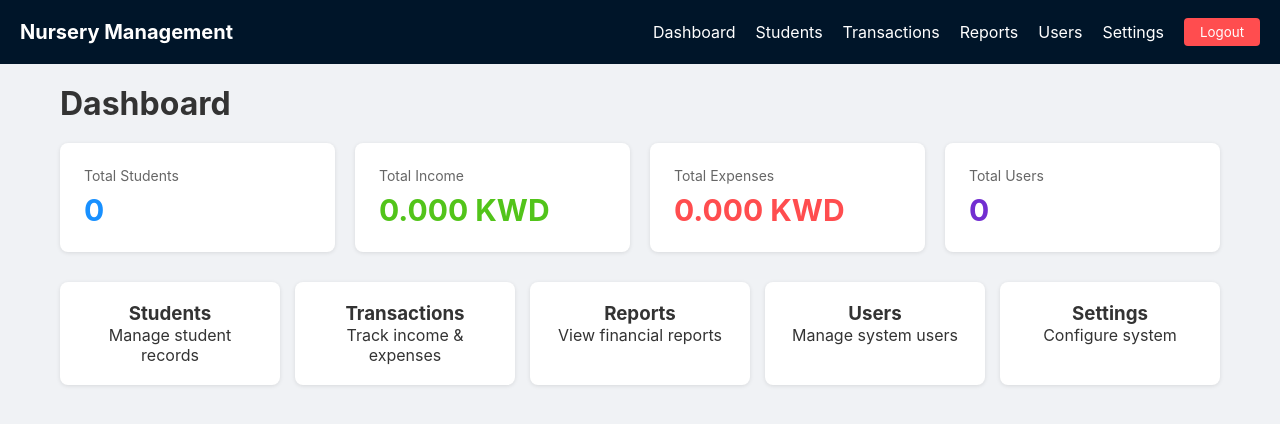
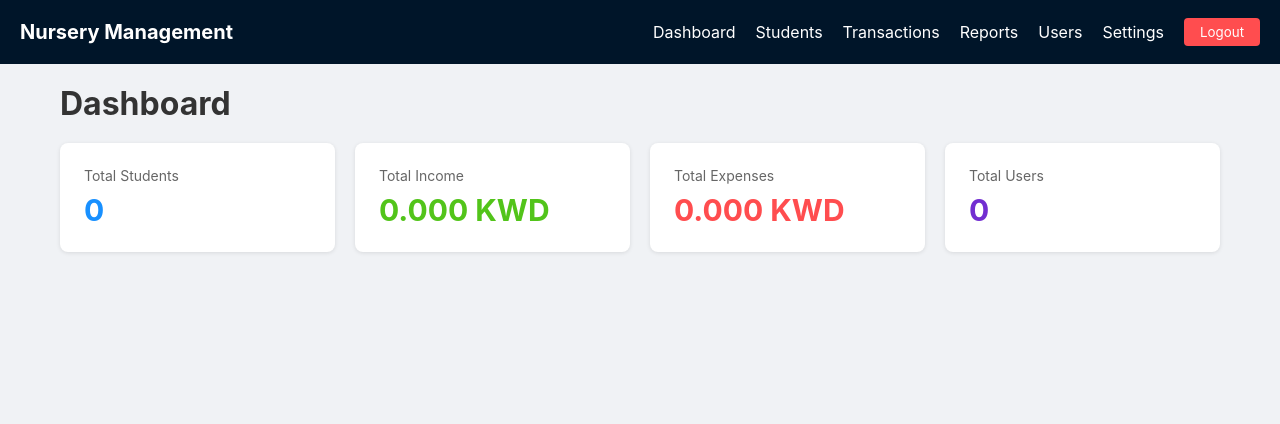
Before and after one commit to 9ar-IQ/nursery-management, a Next.js app: page /dashboard in a window 1280 px wide. Shown: the top 424 px of the page. Built offline with nearby package versions, Linux system fonts and the light colour scheme; no server answers; sample sign-in values are in the browser's storage.

Commit message:
Update dashboard.js

```diff
--- a/pages/dashboard.js
+++ b/pages/dashboard.js
@@ -47,35 +47,18 @@ export default function Dashboard() {
 
   return (
     <Layout title="Dashboard">
-      <div style={{ display: 'grid', gridTemplateColumns: 'repeat(auto-fit, minmax(250px, 1fr))', gap: '20px', marginBottom: '30px' }}>
+      <div style={{
+        display: 'grid',
+        gridTemplateColumns: 'repeat(auto-fit, minmax(250px, 1fr))',
+        gap: '20px',
+        marginBottom: '30px'
+      }}>
         <StatCard title="Total Students" value={stats.students} color="#1890ff" />
         <StatCard title="Total Income" value={`${stats.income.toFixed(3)} KWD`} color="#52c41a" />
         <StatCard title="Total Expenses" value={`${stats.expenses.toFixed(3)} KWD`} color="#ff4d4f" />
         <StatCard title="Total Users" value={stats.users} color="#722ed1" />
       </div>
-
-      <div style={{ display: 'grid', gridTemplateColumns: 'repeat(auto-fit, minmax(200px, 1fr))', gap: '15px' }}>
-        <a href="/students" style={{ padding: '20px', background: '#fff', borderRadius: '8px', textAlign: 'center', textDecoration: 'none', color: '#333', boxShadow: '0 1px 4px rgba(0,0,0,0.1)' }}>
-          <h3>Students</h3>
-          <p>Manage student records</p>
-        </a>
-        <a href="/transactions" style={{ padding: '20px', background: '#fff', borderRadius: '8px', textAlign: 'center', textDecoration: 'none', color: '#333', boxShadow: '0 1px 4px rgba(0,0,0,0.1)' }}>
-          <h3>Transactions</h3>
-          <p>Track income & expenses</p>
-        </a>
-        <a href="/reports" style={{ padding: '20px', background: '#fff', borderRadius: '8px', textAlign: 'center', textDecoration: 'none', color: '#333', boxShadow: '0 1px 4px rgba(0,0,0,0.1)' }}>
-          <h3>Reports</h3>
-          <p>View financial reports</p>
-        </a>
-        <a href="/users" style={{ padding: '20px', background: '#fff', borderRadius: '8px', textAlign: 'center', textDecoration: 'none', color: '#333', boxShadow: '0 1px 4px rgba(0,0,0,0.1)' }}>
-          <h3>Users</h3>
-          <p>Manage system users</p>
-        </a>
-        <a href="/settings" style={{ padding: '20px', background: '#fff', borderRadius: '8px', textAlign: 'center', textDecoration: 'none', color: '#333', boxShadow: '0 1px 4px rgba(0,0,0,0.1)' }}>
-          <h3>Settings</h3>
-          <p>Configure system</p>
-        </a>
-      </div>
+      {/* Shortcut navigation or links to other pages here */}
     </Layout>
   );
 }
```
